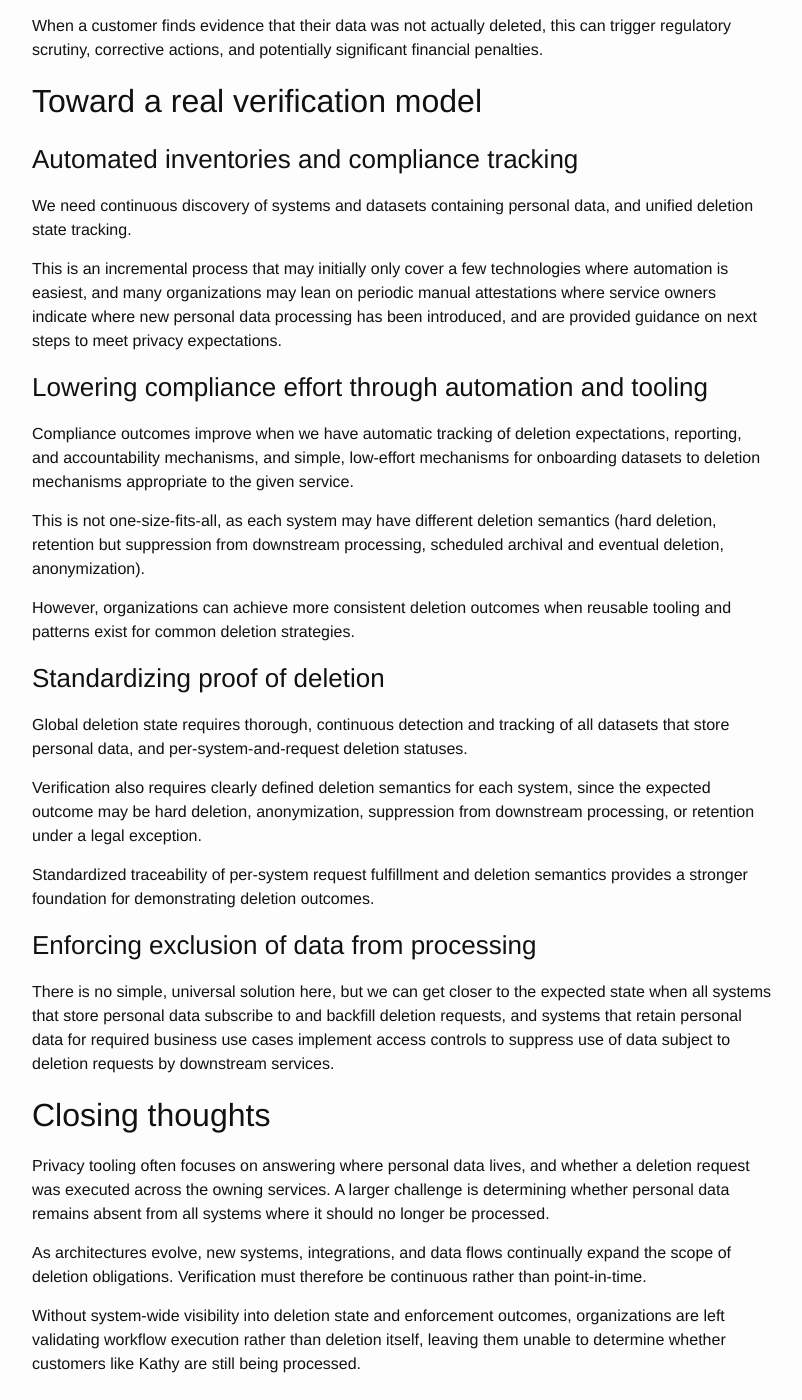
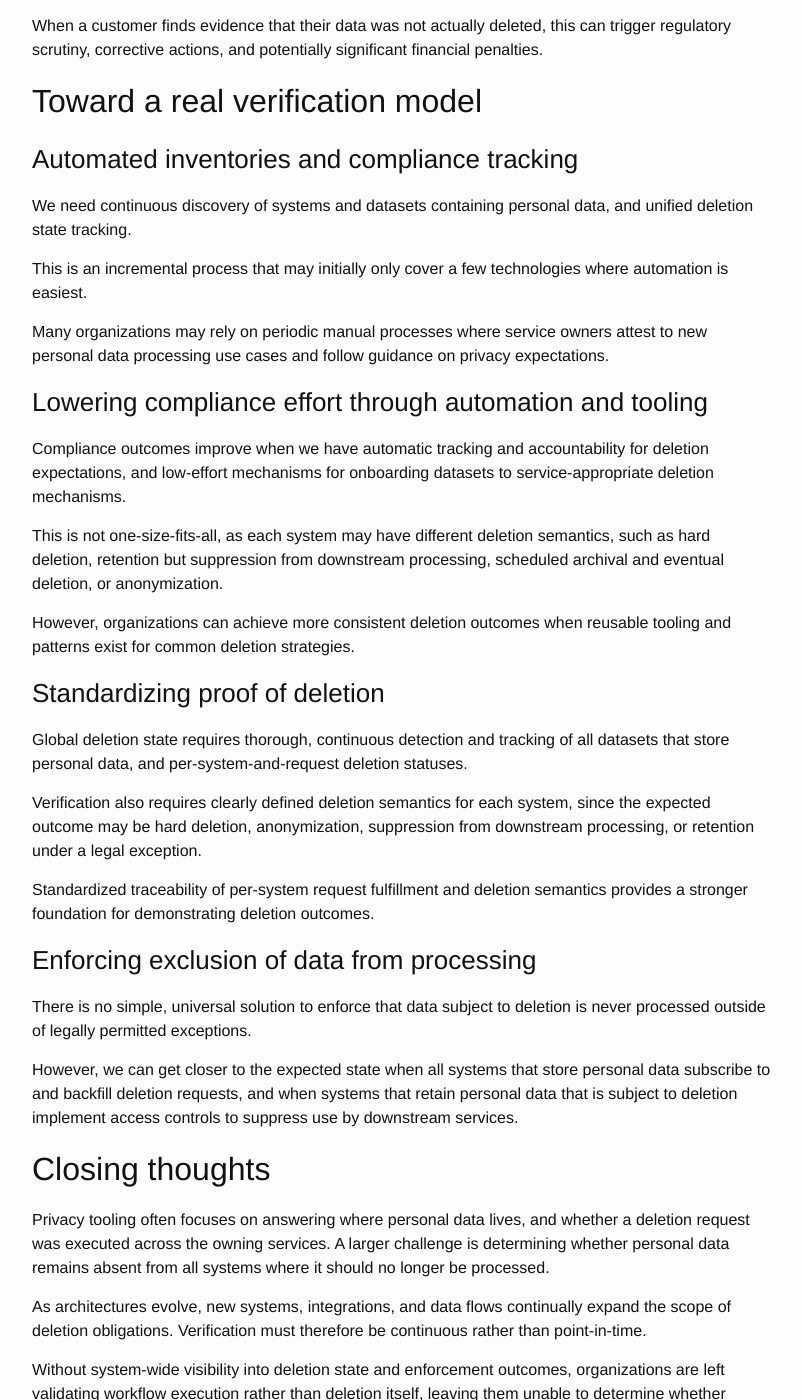
Before and after one commit to msayson/msayson.github.io, a Jekyll site: the page built from _posts/2026-06-12-gaps-in-data-deletion-verification-auditability.markdown, in a window 1280 px wide and 1400 px high, scrolled down 3481 px. Shown: the whole window, without its empty margins (238-1040 px from the left). Built offline with Jekyll 4.4.1, drawn with Linux system fonts in a browser that asks for light colours.

Commit message:
Update wording of deletion gaps article, minor dependency updates

```diff
--- a/_posts/2026-06-12-gaps-in-data-deletion-verification-auditability.markdown
+++ b/_posts/2026-06-12-gaps-in-data-deletion-verification-auditability.markdown
@@ -102,13 +102,15 @@ When a customer finds evidence that their data was not actually deleted, this ca
 
 We need continuous discovery of systems and datasets containing personal data, and unified deletion state tracking.
 
-This is an incremental process that may initially only cover a few technologies where automation is easiest, and many organizations may lean on periodic manual attestations where service owners indicate where new personal data processing has been introduced, and are provided guidance on next steps to meet privacy expectations.
+This is an incremental process that may initially only cover a few technologies where automation is easiest.
+
+Many organizations may rely on periodic manual processes where service owners attest to new personal data processing use cases and follow guidance on privacy expectations.
 
 ### Lowering compliance effort through automation and tooling
 
-Compliance outcomes improve when we have automatic tracking of deletion expectations, reporting, and accountability mechanisms, and simple, low-effort mechanisms for onboarding datasets to deletion mechanisms appropriate to the given service.
+Compliance outcomes improve when we have automatic tracking and accountability for deletion expectations, and low-effort mechanisms for onboarding datasets to service-appropriate deletion mechanisms.
 
-This is not one-size-fits-all, as each system may have different deletion semantics (hard deletion, retention but suppression from downstream processing, scheduled archival and eventual deletion, anonymization).
+This is not one-size-fits-all, as each system may have different deletion semantics, such as hard deletion, retention but suppression from downstream processing, scheduled archival and eventual deletion, or anonymization.
 
 However, organizations can achieve more consistent deletion outcomes when reusable tooling and patterns exist for common deletion strategies.
 
@@ -122,7 +124,9 @@ Standardized traceability of per-system request fulfillment and deletion semanti
 
 ### Enforcing exclusion of data from processing
 
-There is no simple, universal solution here, but we can get closer to the expected state when all systems that store personal data subscribe to and backfill deletion requests, and systems that retain personal data for required business use cases implement access controls to suppress use of data subject to deletion requests by downstream services.
+There is no simple, universal solution to enforce that data subject to deletion is never processed outside of legally permitted exceptions.
+
+However, we can get closer to the expected state when all systems that store personal data subscribe to and backfill deletion requests, and when systems that retain personal data that is subject to deletion implement access controls to suppress use by downstream services.
 
 ## Closing thoughts
 
```
Also changed, not shown: Gemfile.lock.
